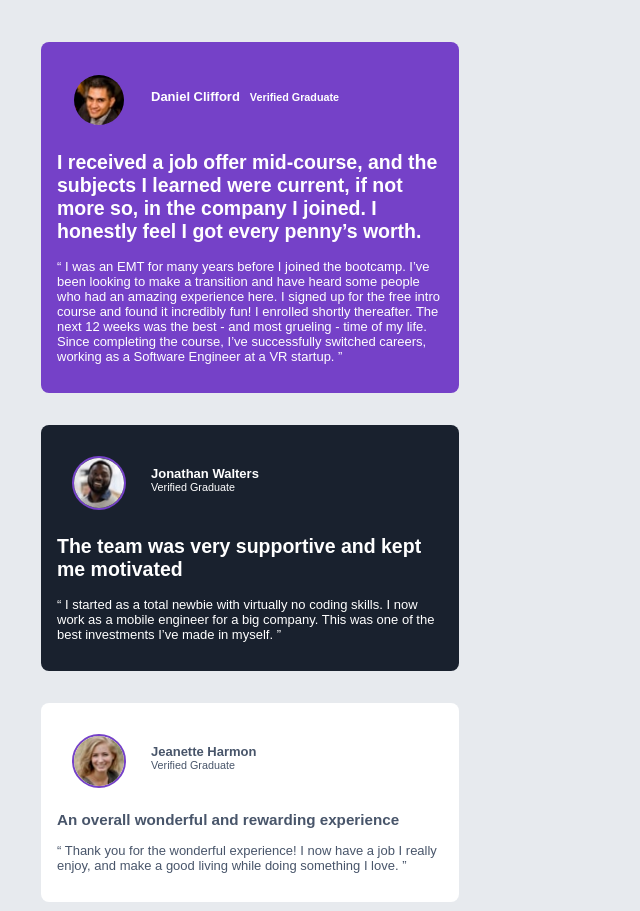
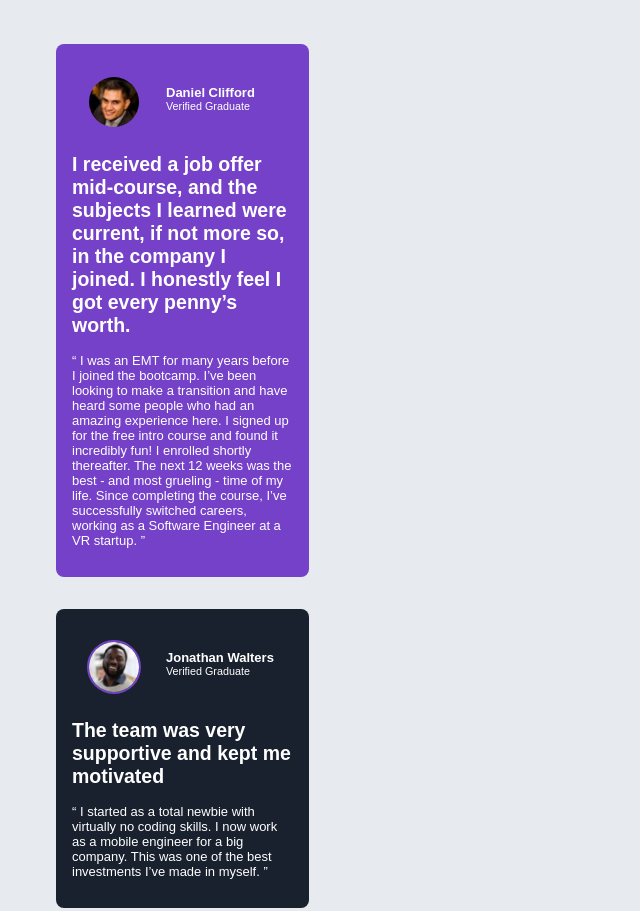
Before and after one commit to jemima-lopez/testimonials, a plain HTML site: page index.html in a window 1280 px wide. Shown: the top 911 px of the page, without its empty margins (0-640 px from the left). Drawn offline with Linux system fonts and the light colour scheme.

Commit message:
commit css

```diff
--- a/index.css
+++ b/index.css
@@ -3,18 +3,18 @@ body{
     font-family: 'Barlow Semi Condensed', sans-serif;
     background-color: hsl(214, 17%, 92%);
     font-size: 13px;
-    width: 500px;
-    margin: 0;
-    padding: 0;
-    box-sizing: border-box;
+    display: flex;
+    justify-content: center;
+    align-items: center;
+    min-height: 100vh;
 }
 
 .container{
-    max-width: 90%;
-    margin: 10px auto;
-    padding: 1rem;
-    display: flex;
-    flex-direction: row;
+    display: grid;
+    grid-template-columns: repeat(4, 1fr);
+    gap: 20px;
+    max-width: 1200px;
+    padding: 20px;
 }
 
 .grid-container{
--- a/index.html
+++ b/index.html
@@ -31,8 +31,10 @@
         <div class="grid-item-1">
           <div class="profile">
             <img src="./images/image-daniel.jpg" alt="Daniel Clifford" />
-            <h4>Daniel Clifford</h4>
-            <h5>Verified Graduate</h5>
+            <div class="profile-text">
+              <h4>Daniel Clifford</h4>
+              <h5>Verified Graduate</h5>
+            </div>
           </div>
           <h2>I received a job offer mid-course, and
           the subjects I learned were current, if not more so, in the company I
```
